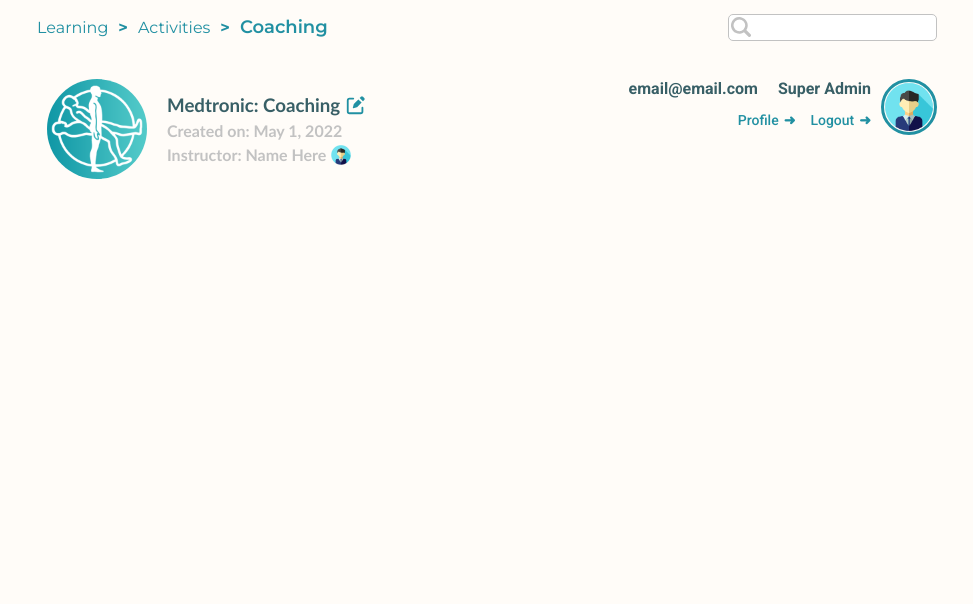
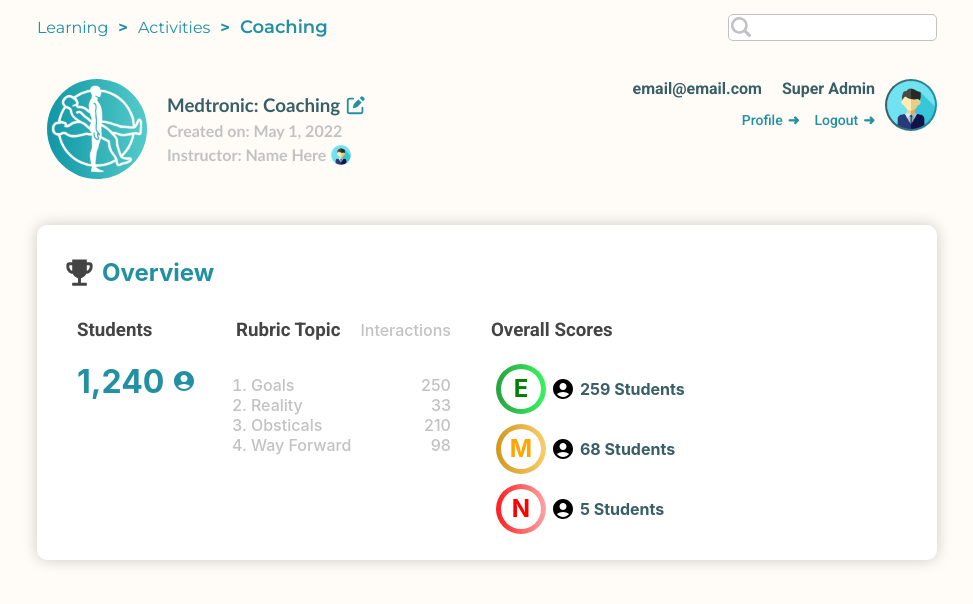
Before and after one commit to KristianKonov/jboxers-exercise, a React (Create React App) app: page / in a window 1280 px wide. Shown: the top 604 px of the page, without its empty margins (153-1126 px from the left). Built offline with nearby package versions, Linux system fonts and the light colour scheme.

Commit message:
Overview without chart added.

```diff
--- /dev/null
+++ b/src/components/overview/index.js
@@ -0,0 +1,36 @@
+import React from 'react'
+import AccountCircleIcon from '@mui/icons-material/AccountCircle';
+import OverallScores from '../scores';
+import EmojiEventsIcon from '@mui/icons-material/EmojiEvents';
+
+const Overview = () => {
+    return(
+        <div className="overview-box">
+            <h2 className="category-title"><EmojiEventsIcon /> Overview</h2>
+            <div className="category-column">
+                <h3 className="category-subtitle">Students</h3>
+                <h1>1,240 <AccountCircleIcon /></h1>
+            </div>
+            <div className="category-column">
+                <div className="category-row">
+                    <h3 className="category-subtitle">Rubric Topic</h3>
+                    <span>Interactions</span>
+                </div>
+                <ol>
+                    <li>Goals<span>250</span></li>
+                    <li>Reality<span>33</span></li>
+                    <li>Obsticals<span>210</span></li>
+                    <li>Way Forward<span>98</span></li>
+                </ol>
+            </div>
+            <div className="category-column">
+                <h3 className="category-subtitle">Overall Scores</h3>
+                <OverallScores students={259} grade={"E"} />
+                <OverallScores students={68} grade={"M"} />
+                <OverallScores students={5} grade={"N"} />
+            </div>
+        </div>
+    )
+}
+
+export default Overview
--- a/src/components/profile/profile.sass
+++ b/src/components/profile/profile.sass
@@ -6,12 +6,38 @@
     font-size: 14px
     font-family: 'Roboto', sans-serif
     .avatar
-        border-radius: 100%
-        border: 3px solid $lightBlue
+        // border-radius: 100%
+        // border: 3px solid $lightBlue
+        // float: right
+        // height: 50px
+        // width: auto
+        // cursor: pointer
+
+        cursor: pointer
         float: right
-        height: 50px
-        width: auto
-        cursor: pointer
+        position: relative
+        background: linear-gradient(90deg, rgba(56, 95, 102, 1) 0%, rgba(33, 144, 162, 1) 100%)
+        -webkit-border-radius:100%
+        -moz-border-radius:100%
+        padding: 1px
+        border-radius:100%
+        width:50px
+        height:50px
+
+        &::after
+            position: absolute
+            display: block
+            top: 5px
+            left: 5px
+            width: 90px
+            height: 90px
+            content: ""
+            background-color: #fff
+            background-repeat: no-repeat
+            background-size: cover
+            border-radius: 100%
+            overflow: hidden
+
     .profile-info
         overflow: hidden
         span
--- /dev/null
+++ b/src/components/scores/index.js
@@ -0,0 +1,15 @@
+import React from 'react'
+import './scores.sass'
+import AccountCircleIcon from '@mui/icons-material/AccountCircle';
+
+const OverallScores = (props) => {
+    return(
+        <div className="score">
+            <span className={props.grade === 'E' ? "score-grade gradeE" : props.grade === 'M' ? "score-grade gradeM" : props.grade === 'N' ? "score-grade gradeN" : "score-grade"}>{props.grade}</span>
+            <AccountCircleIcon className="score-avatar" />
+            <span className="score-students">{props.students} Students</span>
+        </div>
+    )
+}
+
+export default OverallScores
--- /dev/null
+++ b/src/components/scores/scores.sass
@@ -0,0 +1,103 @@
+@import './../../styles/variables.sass'
+
+.overview-box
+    margin: 20px 0px
+    background-color: #fff
+    box-shadow: 0px 0px 15px rgba(0,0,0,.2)
+    @include clearfix()
+    padding: 20px
+    border-radius: 10px
+    .score
+        display: flex
+        align-items: center
+    .score-grade
+        // font-size: 22px
+        // font-weight: 700
+        // margin: 5px
+        // text-align: center
+        // border-radius: 100%
+        // width: 30px
+        // height: 30px
+
+        margin: 5px
+        z-index: 200
+        cursor: pointer
+        float: right
+        position: relative
+        -webkit-border-radius:100%
+        -moz-border-radius:100%
+        padding: 5px
+        border-radius:100%
+        width:40px
+        height:40px
+        text-align: center
+        font-size: 24px
+        font-weight: 700
+        line-height: 40px
+
+        &::after
+            position: absolute
+            display: block
+            top: 5px
+            left: 5px
+            width: 40px
+            height: 40px
+            content: ""
+            z-index: -1
+            background-color: #fff
+            background-repeat: no-repeat
+            background-size: cover
+            border-radius: 100%
+            overflow: hidden
+
+    .gradeE
+        background: linear-gradient(90deg, rgba(40, 161, 65, 1) 0%, rgba(56, 245, 96, 1) 100%)
+        color: green
+    .gradeM
+        background: linear-gradient(90deg, rgba(209, 151, 29, 1) 0%, rgba(250, 205, 108, 1) 100%)
+        color: orange
+    .gradeN
+        background: linear-gradient(90deg, rgba(255, 29, 29, 1) 0%, rgba(251, 164, 164, 1) 100%)
+        color: red
+    .score-students
+        color: $darkBlue
+        font-weight: 700
+        font-size: 16px
+        margin: 0px 5px
+    .category-title
+        color: $lightBlue
+        display: flex
+        margin: 10px 0px
+        align-items: center
+        svg
+            height: 35px
+            width: auto
+            margin: 0px 5px
+            path
+                color: #444
+    .category-column
+        float: left
+        margin: 0px 20px
+        h3
+            color: #444
+            font-family: 'Roboto', sans-serif
+        .category-row
+            display: flex
+            align-items: center
+            justify-content: space-between
+            h3
+                display: inline
+            span
+                float: right
+                font-weight: 500
+                color: $grey
+        ol
+            padding: 0px 0px 0px 15px
+            width: 200px
+            li
+                color: $grey
+                font-weight: 500
+            span
+                float: right
+        h1
+            color: $lightBlue
--- a/src/pages/coaching.js
+++ b/src/pages/coaching.js
@@ -2,14 +2,18 @@
 import CoachingInfo from '../components/coaching-info'
 import Navigation from '../components/navigation'
 import Profile from '../components/profile'
+import Overview from '../components/overview'
 import './coaching.sass'
 
 const CoachingPage = () => {
     return(
         <div className="page-wrapper">
             <Navigation />
-            <CoachingInfo />
-            <Profile />
+            <div className="wrapper">
+                <CoachingInfo />
+                <Profile />
+            </div>
+            <Overview />
         </div>
     )
 }
--- a/src/pages/coaching.sass
+++ b/src/pages/coaching.sass
@@ -6,3 +6,6 @@
 
 body
     background-color: $background
+
+.wrapper
+    @include clearfix()
```
